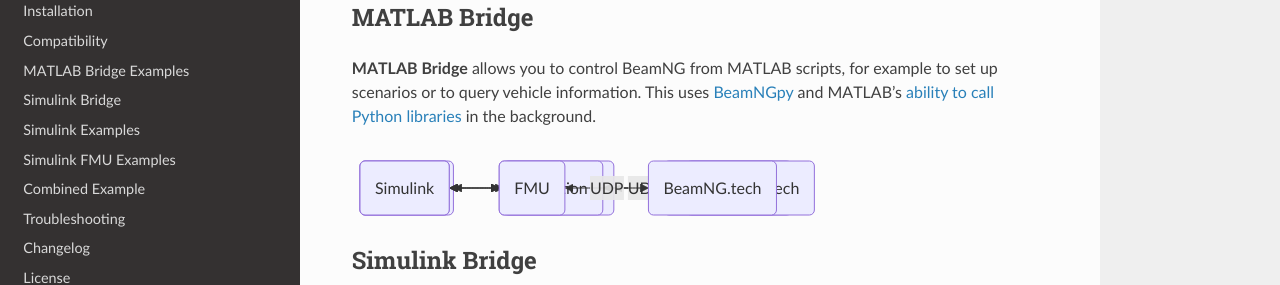
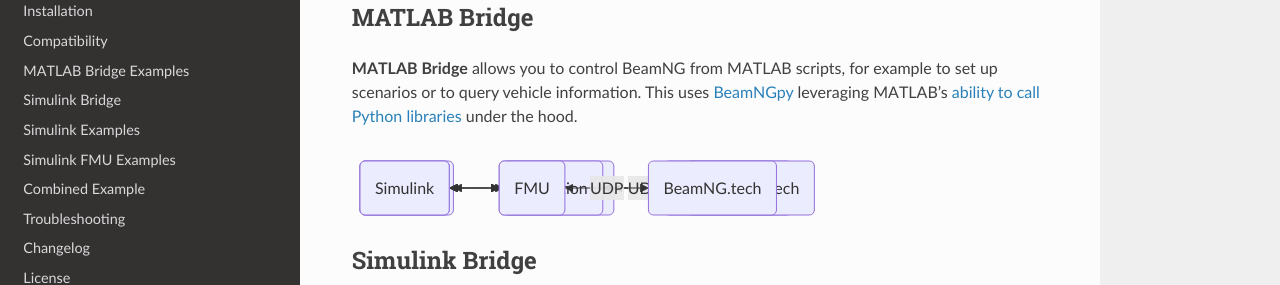
Before and after one commit to BeamNG/BeamNG-MATLAB-Simulink-integration, a Sphinx documentation site: the page built from docs/source/introduction.md, in a window 1280 px wide and 1330 px high. Shown: the part 231-516 px from the top of the window. Built offline with Sphinx 7.4.7 and the Read the Docs theme 3.1.0, drawn with Linux system fonts in a browser that asks for light colours.

Commit message:
Minor change

````diff
--- a/docs/source/introduction.md
+++ b/docs/source/introduction.md
@@ -5,7 +5,7 @@
 
 ## MATLAB Bridge
 
-**MATLAB Bridge** allows you to control BeamNG from MATLAB scripts, for example to set up scenarios or to query vehicle information. This uses [BeamNGpy](https://github.com/BeamNG/BeamNGpy) and MATLAB's [ability to call Python libraries](https://www.mathworks.com/products/matlab/matlab-and-python.html) in the background.
+**MATLAB Bridge** allows you to control BeamNG from MATLAB scripts, for example to set up scenarios or to query vehicle information. This uses [BeamNGpy](https://github.com/BeamNG/BeamNGpy) leveraging MATLAB's [ability to call Python libraries](https://www.mathworks.com/products/matlab/matlab-and-python.html) under the hood.
 
 ```{mermaid}
 graph LR;
````
